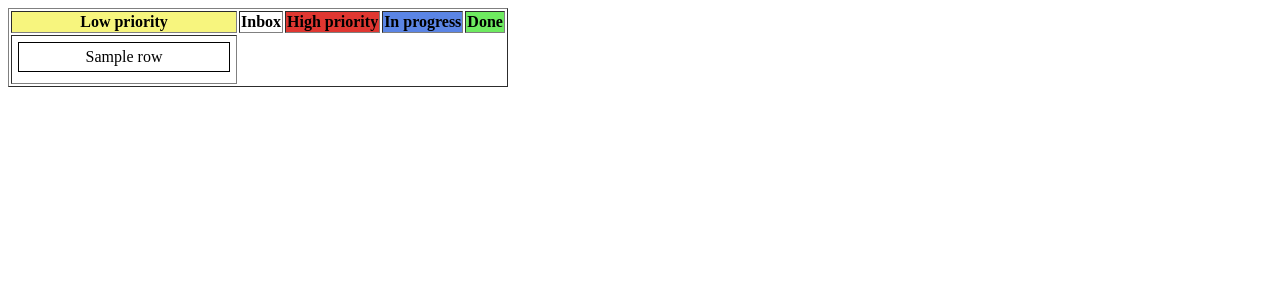
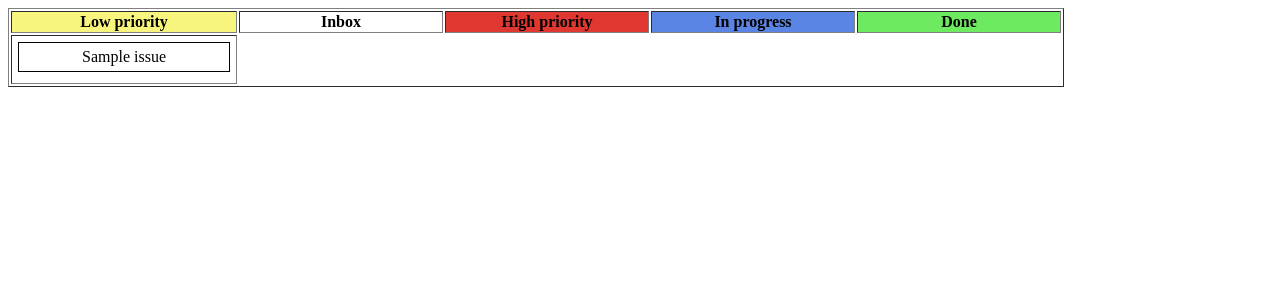
Before and after one commit to Applemann/Grello, a Flask app: template templates/index.html in a window 1280 px wide. Shown: the top 300 px of the page. Run offline with Flask 2, Linux system fonts and the light colour scheme; the template is opened without the code that fills it: most values are stand-ins (such as "Sample title", 1, 10 or a date in 2020); some libraries are stand-ins or nearby versions.

Commit message:
added redis

```diff
--- a/server.py
+++ b/server.py
@@ -5,47 +5,64 @@ from flask import render_template
 import urllib2, json
 import utils
 from utils import get_token, for_print
+from redis import Redis
 
+redis = Redis()
+token = get_token()
 
 class Issue(object):
-    def __init__(self, title, body, repository):
+    def __init__(self, id, title, body, repository):
+        self.id=id
         self.title=title
         self.body=body
         self.repository=repository
 
-
-def getAllIssues(token):
+def loadAllIssues():
     response = urllib2.urlopen('https://api.github.com/issues?access_token='+token)
     issues = json.loads(response.read())
-    retIssues = []
     for issue in issues:
-        retIssues.append(
+        redis.rpush("inbox", issue['id'])
+        redis.hmset( issue['id'],
+                    {
+                        'id': issue['id'],
+                        'title': issue['title'],
+                        'body': issue['body'],
+                        'repository': issue['repository'],
+                    }
+                )
+
+
+def getIssues(collumn):
+    issues = []
+    issue_ids = redis.lrange(collumn, 0, -1)
+
+    for issue_id in issue_ids:
+        issue = redis.hgetall(issue_id)
+        issues.append(
             Issue(
+                issue['id'],
                 issue['title'],
                 issue['body'],
                 issue['repository']
             )
         )
 
-    return retIssues
+    return issues
 
+
+#loadAllIssues()
 app = Flask(__name__)
 
 @app.route('/')
 def index():
-
-    inbox_col = []
-    all_issues = getAllIssues(utils.get_token())
-    for issue in all_issues:
-        inbox_col.append(issue.title)
-
+    inbox_issues = getIssues('inbox')
 
     board = (
-        ("low-priority", ['item1', 'item2', 'item3']),
-        ('inbox', inbox_col),
-        ('high-priority', ['item1', 'item2', 'item3']),
-        ('inprogress', ['item1', 'item2', 'item3']),
-        ('done', ['item1', 'item2', 'item3']),
+        ("low-priority", []),
+        ('inbox', inbox_issues),
+        ('high-priority', []),
+        ('inprogress', []),
+        ('done', []),
     )
 
     return render_template('index.html', board=board)
--- a/templates/index.html
+++ b/templates/index.html
@@ -12,7 +12,6 @@
       margin: 0;
       padding: 0;
       margin-bottom: 10px;
-      text-align: center;
   }
   li {
       margin: 5px;
@@ -20,6 +19,10 @@
       width: 200px;
       background-color: white;
       border: 1px solid black;
+      text-align: center;
+  }
+  th {
+      width: 200px;
   }
   </style>
   <script src="https://code.jquery.com/jquery-1.12.4.js"></script>
@@ -52,8 +55,8 @@
     <td class="sortable">
         <ul class="sortable" id='{{ name }}' >
 
-       {% for row in column %}
-           <li class="draggable">{{ row }}</li>
+       {% for issue in column %}
+       <li id="{{ issue.id }}" class="draggable">{{ issue.title }}</li>
        {% endfor %}
         </ul>
     </td>
```
